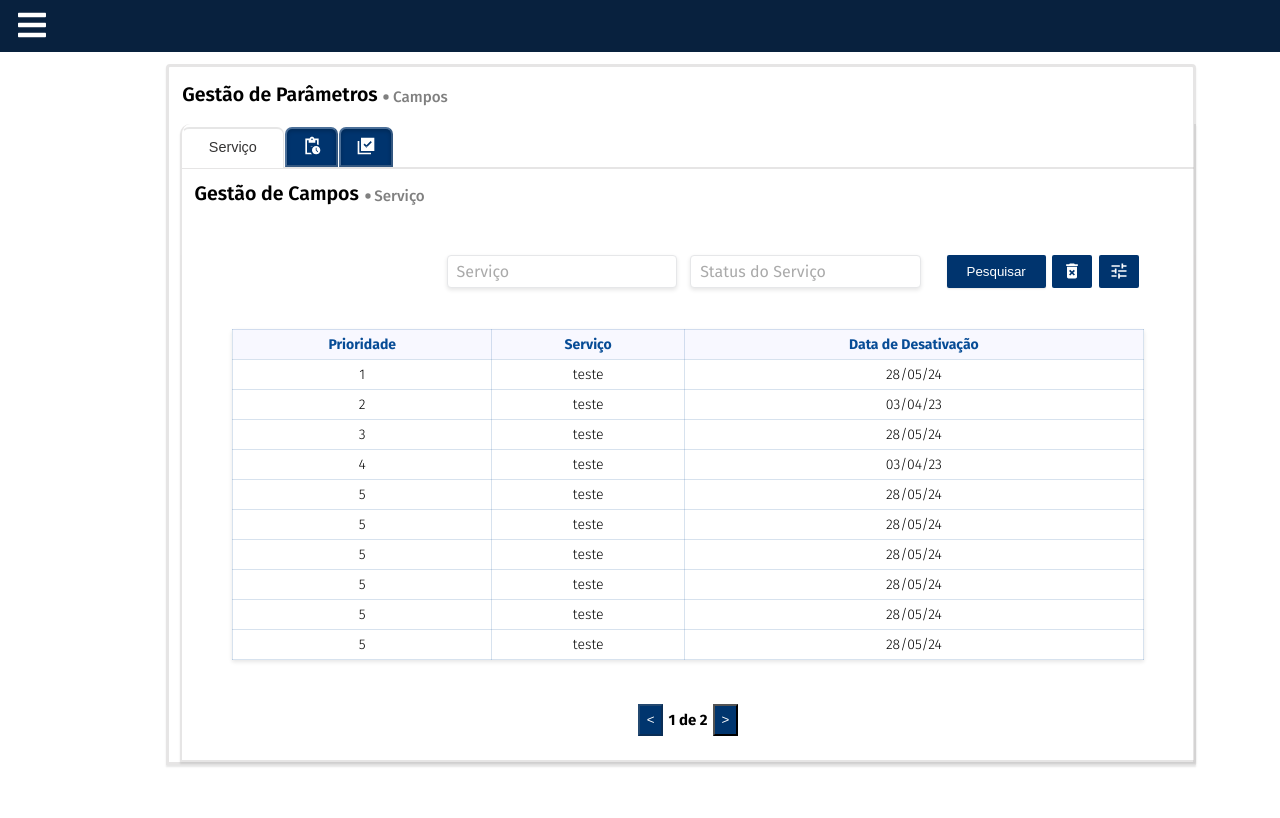
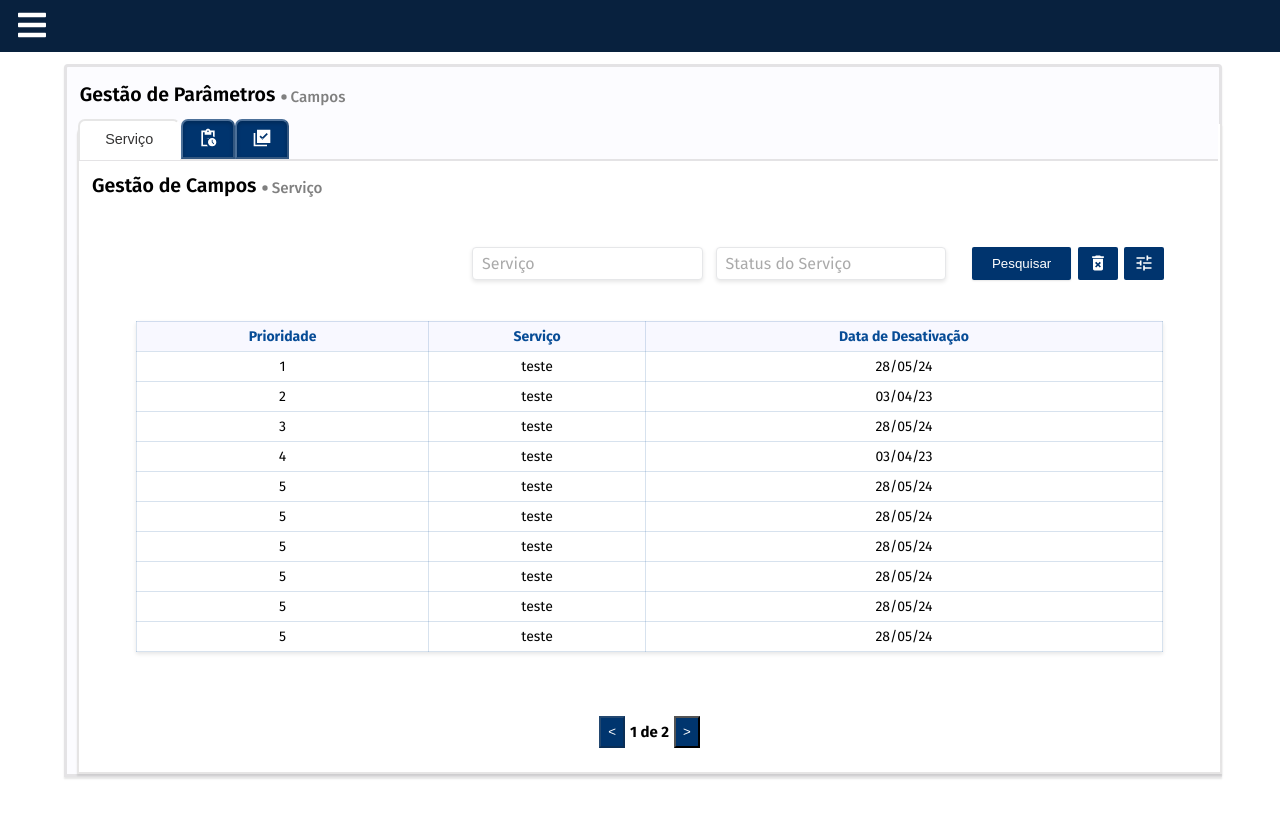
Before and after one commit to RafaelCamposTXR/sistema-gestao-parametros, a React (Create React App) app: page /gestaocampos in a window 1280 px wide. Shown: the top 818 px of the page. Built offline with nearby package versions, Linux system fonts and the light colour scheme; a web font is replaced by a local one.

Commit message:
novo sistema de tab principal

```diff
--- a/src/App.css
+++ b/src/App.css
@@ -21,7 +21,7 @@
   --blue: #00346e;
   --light-blue: #04438b;
   --grey: rgba(171, 167, 167, 0.299);
-  --semisolid-grey: rgba(171, 167, 167, 0.562);
+  --semisolid-grey: rgba(186, 186, 188, 0.858);
   --main-text-color: #333333;
   --primary-color: #007bff;
   --secondary-color: #6c757d;
--- a/src/components/tabela/Tabela.css
+++ b/src/components/tabela/Tabela.css
@@ -2,7 +2,7 @@
   width: 90%;
   border-collapse: collapse;
   font-family: "Fira Sans", sans-serif;
-  font-weight: 300;
+  font-weight: 400;
   margin: 20px 0;
   font-size: 14px;
   box-shadow: 0 2px 4px rgba(0, 0, 0, 0.1);
--- a/src/views/gestaocampos/Gestao_campos.css
+++ b/src/views/gestaocampos/Gestao_campos.css
@@ -2,23 +2,25 @@
   align-items: start;
   display: flex;
   flex-direction: column;
-  width: 80%;
+  width: 90%;
   height: max-content;
   justify-content: flex-start;
-  margin: 8vh 0 0 13vw;
+  margin: 8vh 0 0 5vw;
   padding: 1rem 0 0vh 0;
   border: 3px solid rgba(171, 167, 167, 0.299);
   box-shadow: 0 2px 2px rgba(0, 0, 0, 0.1);
   border-top-left-radius: 4px;
   border-top-right-radius: 4px;
+  background: rgb(252, 252, 255);
 }
 
 .gestao {
+  background: white;
   position: relative;
   margin: 0.1vh 0 0vh 0.8vw;
-  width: 98.89%;
+  width: 99%;
   height: max-content;
-  min-height: 80%;
+  min-height: 71vh;
 
   padding: 0 0 10vh 0;
 
@@ -48,7 +50,6 @@
   display: flex;
   flex-wrap: wrap;
   justify-content: start;
-  margin-top: 1vh;
   margin-bottom: 2vh;
   width: 100%;
 }
@@ -67,21 +68,20 @@
   width: 100%;
   height: 5vh;
   top: -0.4vw;
-  left: 0vw;
+  left: -0.1vw;
   font-weight: 500;
   justify-content: start;
   margin: 0 0 1vh 0;
   gap:0.05vw;
   z-index: 1;
   border-bottom: 2px solid rgba(171, 167, 167, 0.299);
-
+  background: rgb(252, 252, 255);
 }
 
 
 .conteiner::before,
 .conteiner::after {
   --scale: 0;
-
   position: absolute;
   bottom: 5.5vh;
   transform: scale(var(--scale));
@@ -90,9 +90,9 @@
 }
 
 .conteiner::before {
-  color: white;
+  color: rgb(255, 255, 255);
   font-size: 0.8rem;
-  font-weight: bold;
+  font-weight: 500;
   content: attr(data-tooltip);
   height: 1.7vh;
   width: max-content;
@@ -161,8 +161,8 @@
 
 
   box-shadow:none;
-  border: 1px outset rgba(255, 255, 255, 0.299);
-  border-top: 2.5px inset rgba(255, 255, 255, 0.299);
+  border: 2px inset rgba(255, 255, 255, 0.299);
+
   border-bottom: none;
 
 }
```
